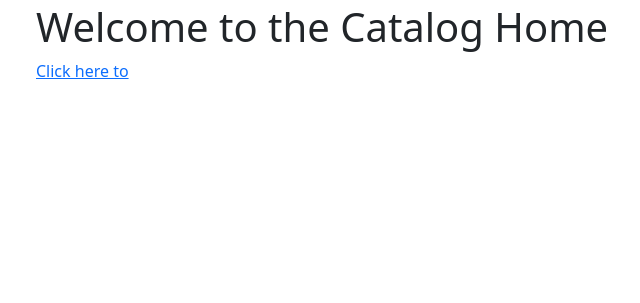
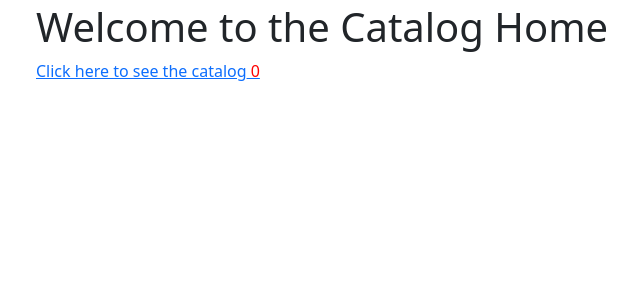
Before and after one commit to MikhailNoskov/flask_utils, a Flask app: page / in a window 1280 px wide. Shown: the part 93-396 px from the top of the page, without its empty margins (46-686 px from the left). Run offline with Flask 3, Linux system fonts and the light colour scheme; data that the repository does not hold is empty; parts of the project's set-up code (start-up, migrations or seed data) failed here and were passed over; some libraries are stand-ins or nearby versions.

Commit message:
ajax in home template added

```diff
--- a/my_app/catalog/views.py
+++ b/my_app/catalog/views.py
@@ -53,8 +53,7 @@ def create_product():
     new_prod = Product(name, price, category)
     db.session.add(new_prod)
     db.session.commit()
-    # return 'Product created.'
-    return render_template('product.html', product=product)
+    return 'Product created.'
 
 
 @catalog.route('/category-create', methods=['POST',])
--- a/my_app/static/css/main.css
+++ b/my_app/static/css/main.css
@@ -5,3 +5,7 @@ body {
   padding: 10px 15px;
   text-align: center;
 }
+
+.alertion {
+	color: red;
+}
--- a/my_app/templates/home.html
+++ b/my_app/templates/home.html
@@ -1,5 +1,14 @@
 {% extends 'base.html' %}
 {% block container %}
 <h1>Welcome to the Catalog Home</h1>
-<a href="{{ url_for('catalog.products') }}">Click here to
+<a href="{{ url_for('catalog.products') }}" id="catalog_link">Click here to see the catalog</a>
 {% endblock %}
+{% block scripts %}
+<script>
+$(document).ready(function(){
+    $.getJSON("/home", function(data) {
+        $('#catalog_link').append('<span class="alertion">' + " " + data.count + '</span>');
+    });
+});
+</script>
+{% endblock %}
```
